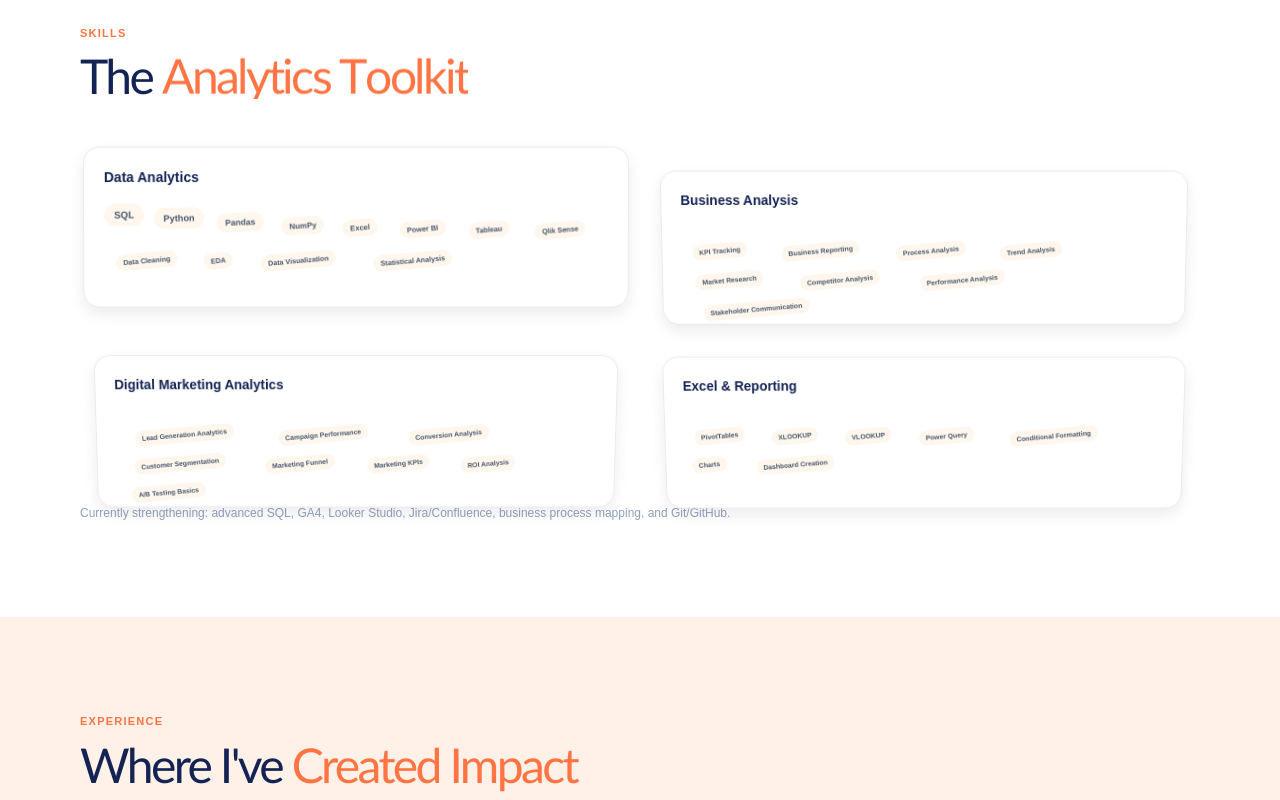
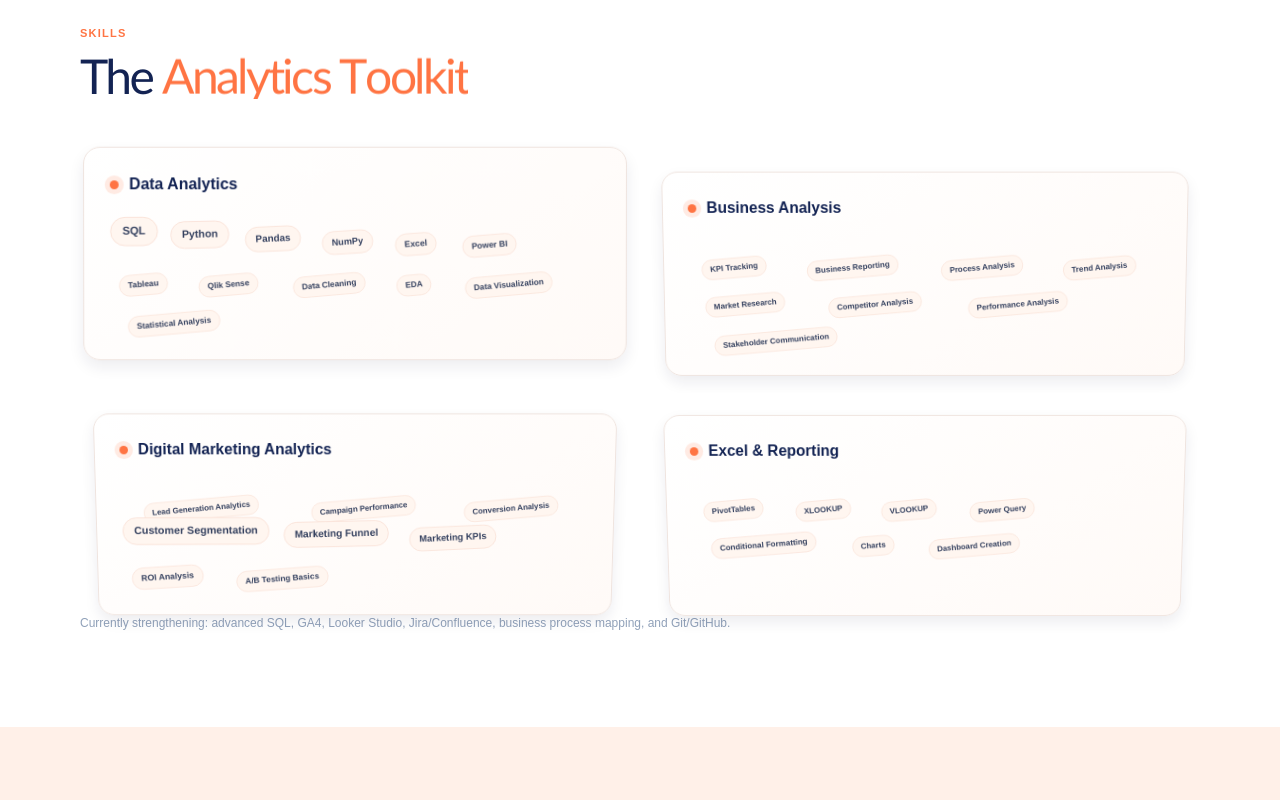
Before and after one commit to Mohan-madhu/Yuvaraj-Manivannan, a React (Vite) app: page / in a window 1280 px wide. Shown: the part 2180-2980 px from the top of the page. Built offline with nearby package versions, Linux system fonts and the light colour scheme.

Commit message:
Improve skills section readability

```diff
--- a/src/index.css
+++ b/src/index.css
@@ -39,6 +39,14 @@ button { font: inherit; cursor: pointer; }
 .project-filter { position: relative; overflow: hidden; }
 .project-filter::before { content: ''; position: absolute; inset: 0; opacity: 0; background: linear-gradient(110deg, transparent 28%, rgba(255,255,255,.3), transparent 70%); transform: translateX(-100%); transition: transform .5s ease, opacity .3s ease; }
 .project-filter:hover::before { opacity: 1; transform: translateX(100%); }
+#skills .grid { gap: 1.25rem; }
+#skills .soft-card { min-height: 13.5rem; padding: 1.65rem; border-color: #efe4df; background: linear-gradient(145deg, #fff 0%, #fffaf7 100%); }
+#skills .soft-card h3 { display: flex; align-items: center; gap: .65rem; margin-bottom: 1.25rem; color: var(--color-ink); font-size: 1rem; }
+#skills .soft-card h3::before { content: ''; width: .55rem; height: .55rem; border-radius: 999px; background: var(--color-orange); box-shadow: 0 0 0 .32rem rgba(255,116,67,.14); }
+#skills .soft-card > div { gap: .6rem; align-content: flex-start; }
+#skills .skill-chip { padding: .5rem .72rem; border: 1px solid #fae3d9; background: #fff6f0; color: #35415f; font-size: .72rem; line-height: 1; }
+#skills .skill-chip:hover { border-color: transparent; }
+@media (max-width: 640px) { #skills .soft-card { min-height: auto; padding: 1.25rem; } #skills .skill-chip { font-size: .67rem; padding: .47rem .62rem; } }
 .future-academics { position: relative; overflow: hidden; background: #0f1738; color: white; }
 .future-academics::before, .future-academics::after { content: ''; position: absolute; width: 34rem; height: 34rem; border-radius: 999px; pointer-events: none; filter: blur(6px); }
 .future-academics::before { top: -20rem; left: -14rem; background: radial-gradient(circle, rgba(116, 67, 207, .5), transparent 66%); }
```
